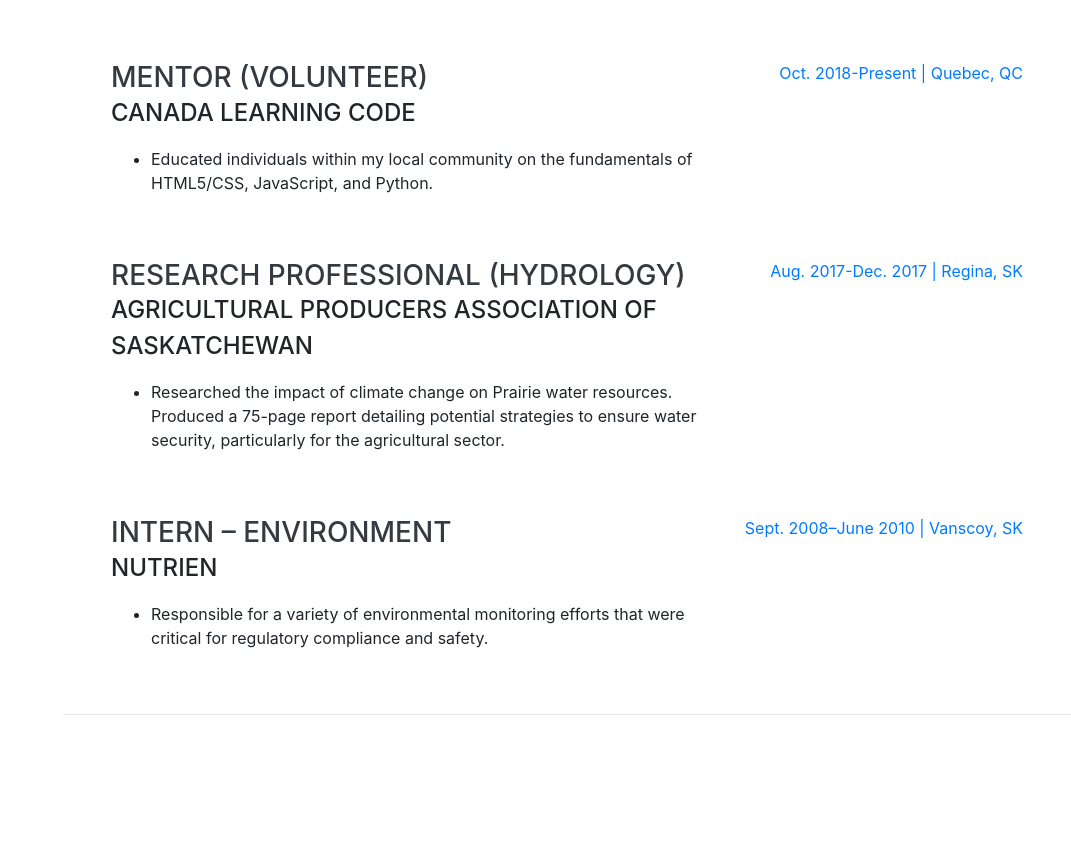
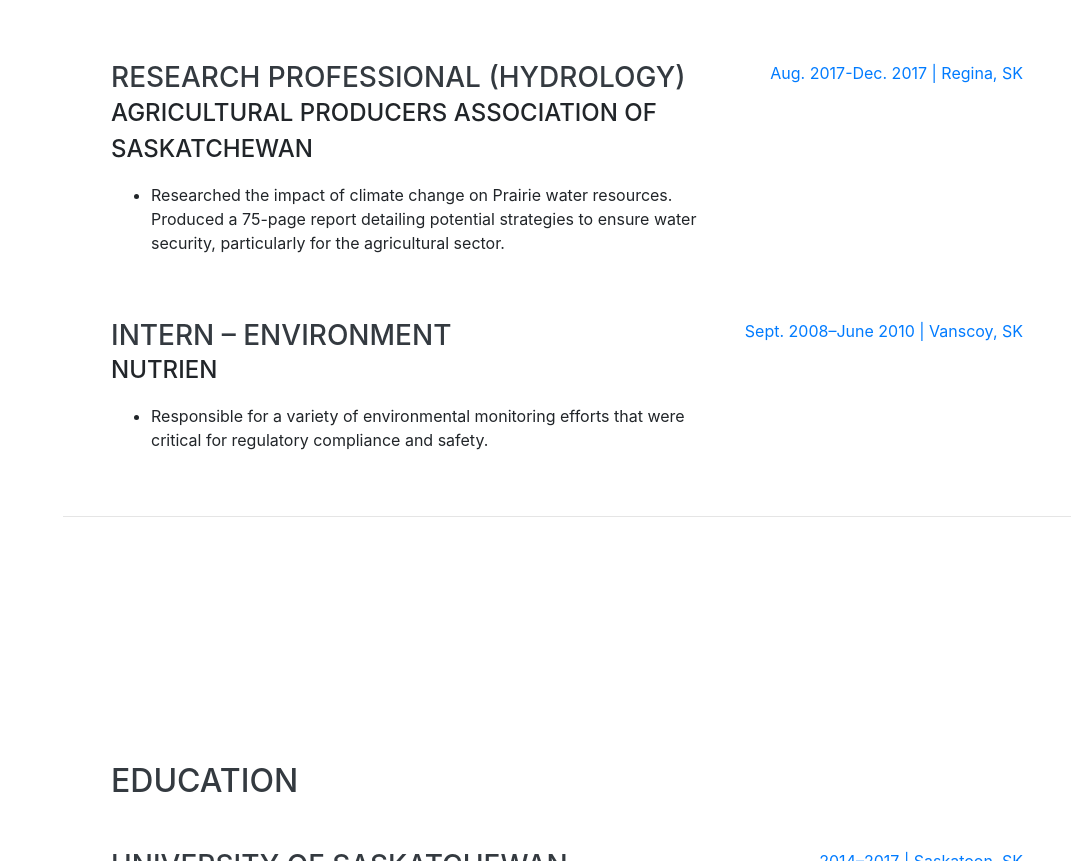
Before and after one commit to nick-gibb/nick-gibb.github.io, a website with bundled scripts: page index.html in a window 1280 px wide. Shown: the part 1372-2233 px from the top of the page, without its empty margins (209-1280 px from the left). Built offline with nearby package versions, Linux system fonts and the light colour scheme; a web font is replaced by a local one.

Commit message:
remove some experience

```diff
--- a/index.html
+++ b/index.html
@@ -154,22 +154,7 @@
             </div>
           </div>
 
-          <div
-            class="resume-item d-flex flex-column flex-md-row justify-content-between mb-5"
-          >
-            <div class="resume-content">
-              <h3 class="mb-0">Mentor (Volunteer)</h3>
-              <div class="subheading mb-3">Canada Learning Code</div>
-            <ul>
-                <li>
-                Educated individuals within my local community on the fundamentals of HTML5/CSS, JavaScript, and Python.
-                </li>
-            </ul>
-            </div>
-            <div class="resume-date text-md-right">
-              <span class="text-primary">Oct. 2018-Present | Quebec, QC</span>
-            </div>
-          </div>
+
 
           <div
             class="resume-item d-flex flex-column flex-md-row justify-content-between mb-5"
```
